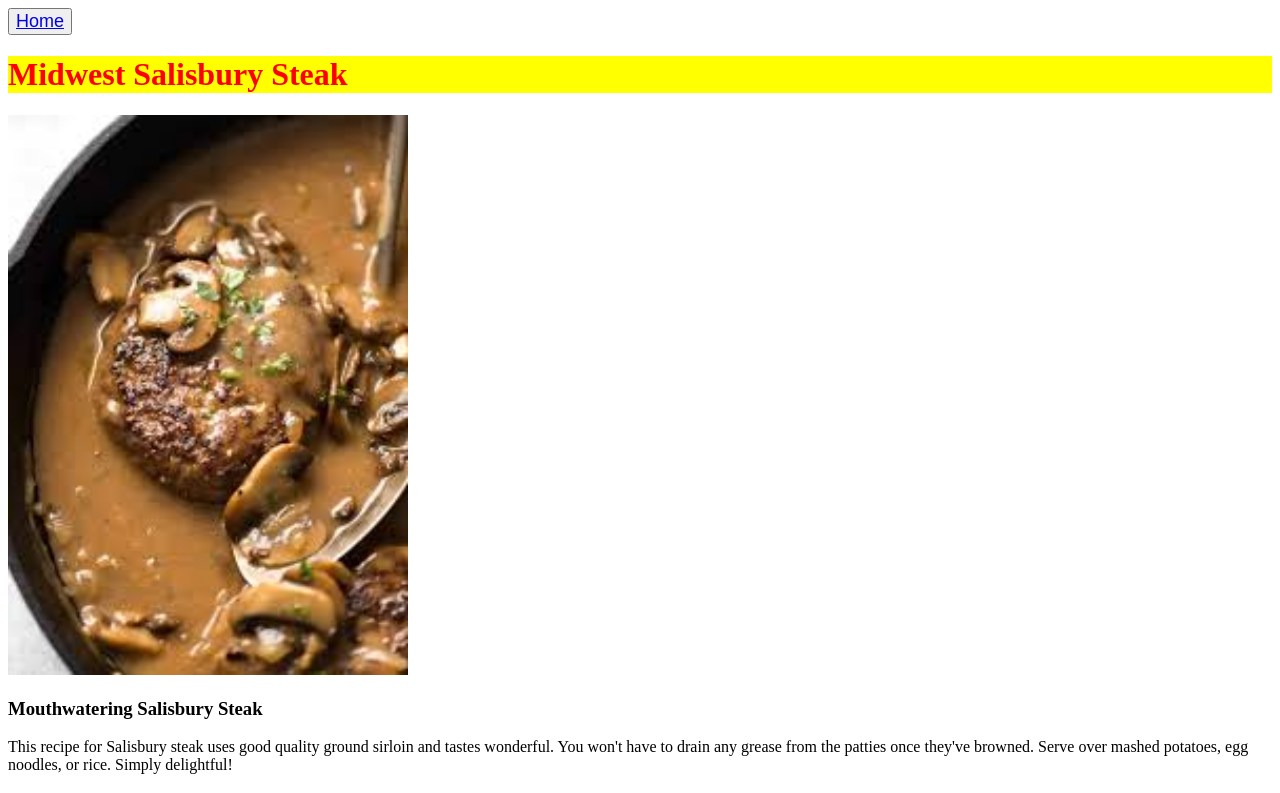
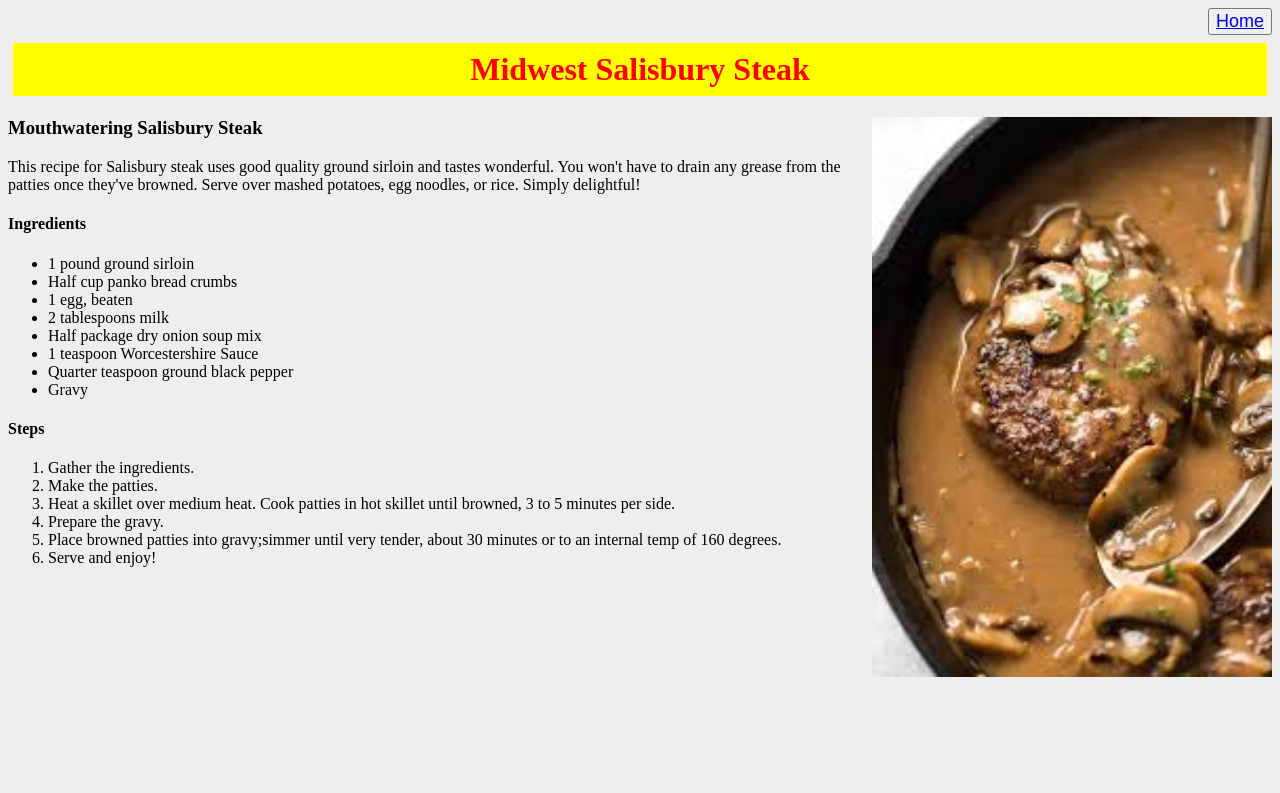
Before and after one commit to mdz4h5/odin-recipes, a plain HTML site: page recipes/steak.html in a window 1280 px wide. Shown: the top 793 px of the page. Drawn offline with Linux system fonts and the light colour scheme.

Commit message:
Updated to include margins, padding and positioning.

```diff
--- a/recipes/steak.html
+++ b/recipes/steak.html
@@ -8,9 +8,7 @@
 </head>
 <body>
 
-    <button>
-    <a href="../index.html">Home</a>
-    </button>
+    <div><button><a href="../index.html">Home</a></button></div>
 
     <h1>Midwest Salisbury Steak</h1>
 
--- a/style.css
+++ b/style.css
@@ -1,13 +1,27 @@
+body {
+    background: #eee;
+}
+
 h1 {
     color: red;
     background-color: yellow;
+    text-align: center;
+    padding: 8px;
+    margin-left: 5px;
+    margin-right: 5px;
+    margin-top: 8px;
 }
 
 .food-photo {
     height: auto;
     width: 400px;
+    float: right;
 }
 
 a {
     font-size: 18px;
 }
+
+div {
+    text-align: right;
+}
```
Also changed, not shown: recipes/chicken.html (+1 -3 lines), recipes/lasagna.html (+1 -3 lines).
